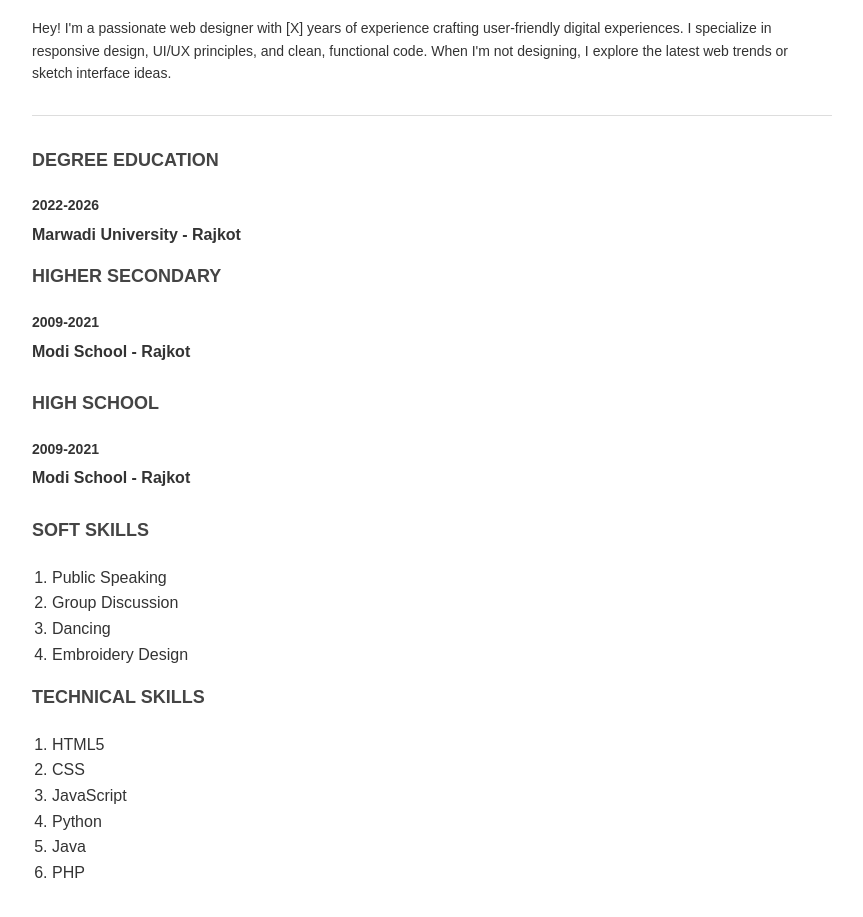
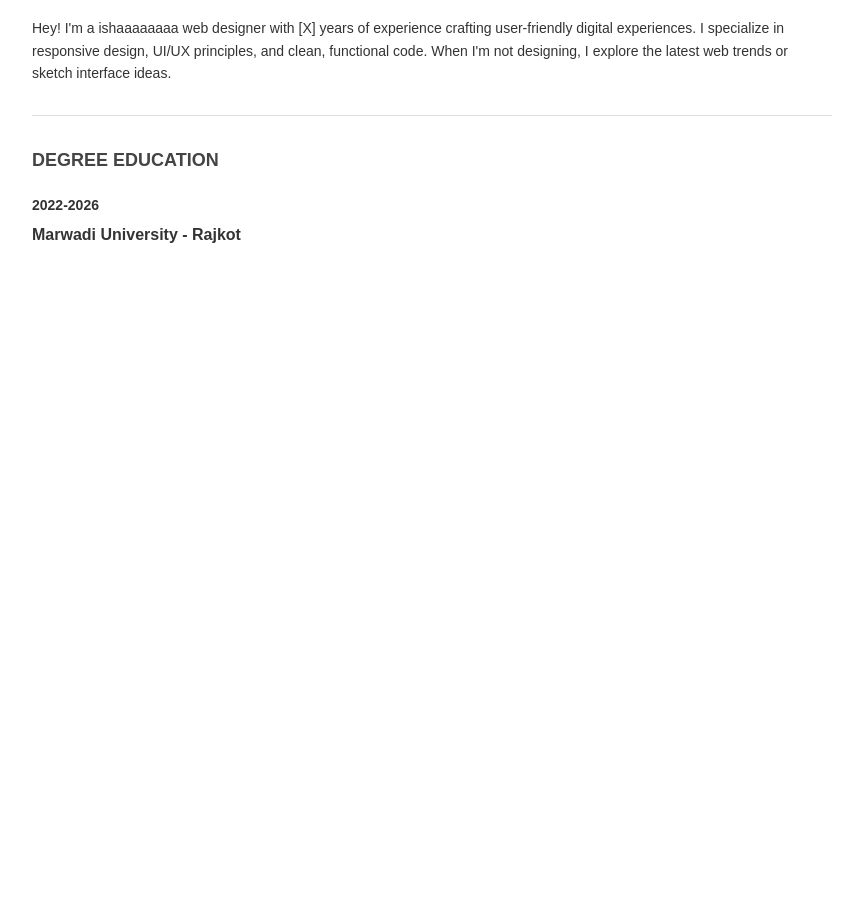
Before and after one commit to ishaaa444/cicdapp, a plain HTML site: page index.html in a window 1280 px wide. Shown: the part 97-1014 px from the top of the page, without its empty margins (208-1071 px from the left). After the commit the page ends 800 px from the top, so only its background shows below. Drawn offline with Linux system fonts and the light colour scheme.

Commit message:
Resolve merge conflicts

```diff
--- a/index.html
+++ b/index.html
@@ -79,7 +79,7 @@
     </div>
 
     <div class="intro">
-        Hey! I'm a passionate web designer with [X] years of experience crafting user-friendly digital experiences.
+        Hey! I'm a ishaaaaaaaa web designer with [X] years of experience crafting user-friendly digital experiences.
         I specialize in responsive design, UI/UX principles, and clean, functional code.
         When I'm not designing, I explore the latest web trends or sketch interface ideas.
     </div>
@@ -90,36 +90,3 @@
     <div class="education-item">
         <div class="date">2022-2026</div>
         <div class="degree">Marwadi University - Rajkot</div
-    </div>
-
-    <h2>Higher Secondary</h2>
-    <div class="education-item">
-        <div class="date">2009-2021</div>
-        <div class="degree">Modi School - Rajkot</div>
-    </div>
-
-    <h2>High School</h2>
-    <div class="education-item">
-        <div class="date">2009-2021</div>
-        <div class="degree">Modi School - Rajkot</div>
-    </div>
-
-    <h2>Soft Skills</h2>
-    <ol>
-        <li>Public Speaking</li>
-        <li>Group Discussion</li>
-        <li>Dancing</li>
-        <li>Embroidery Design</li>
-    </ol>
-
-    <h2>Technical Skills</h2>
-    <ol>
-        <li>HTML5</li>
-        <li>CSS</li>
-        <li>JavaScript</li>
-        <li>Python</li>
-        <li>Java</li>
-        <li>PHP</li>
-    </ol>
-</body>
-</html>
```
